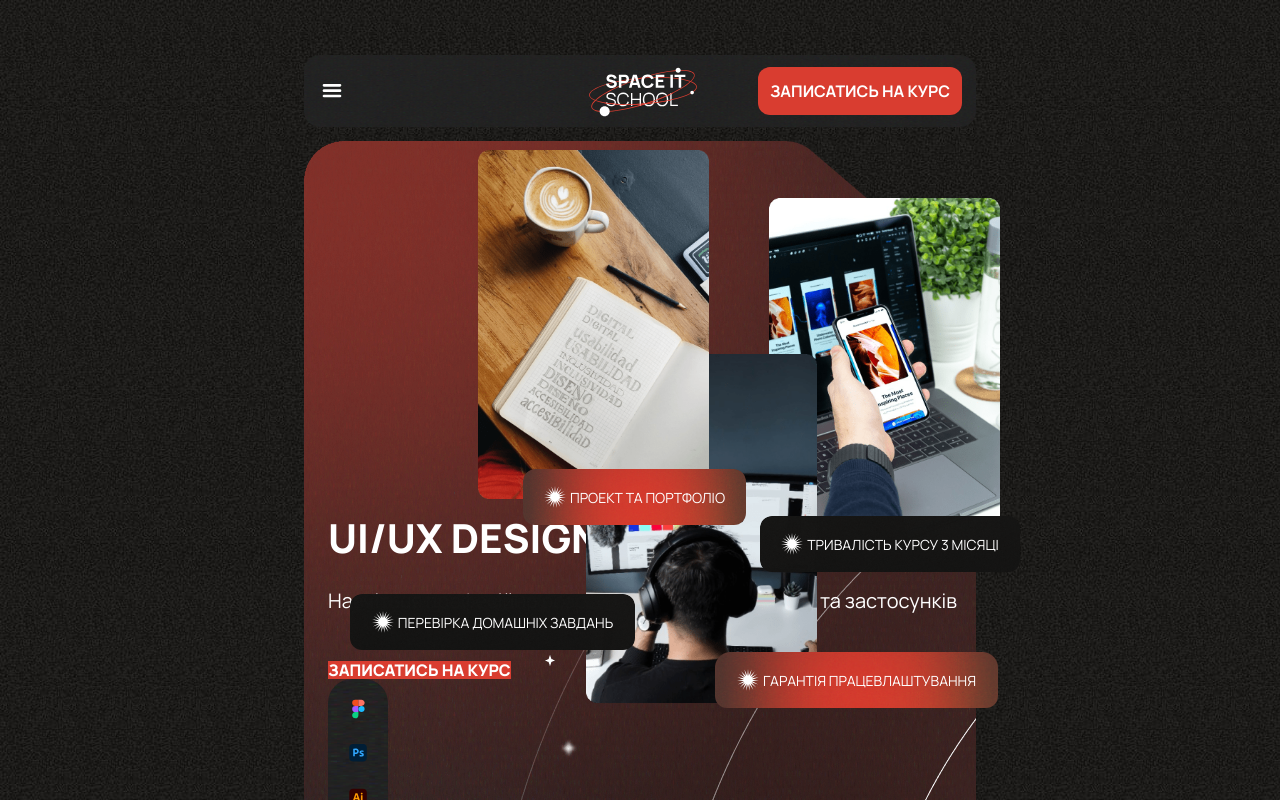
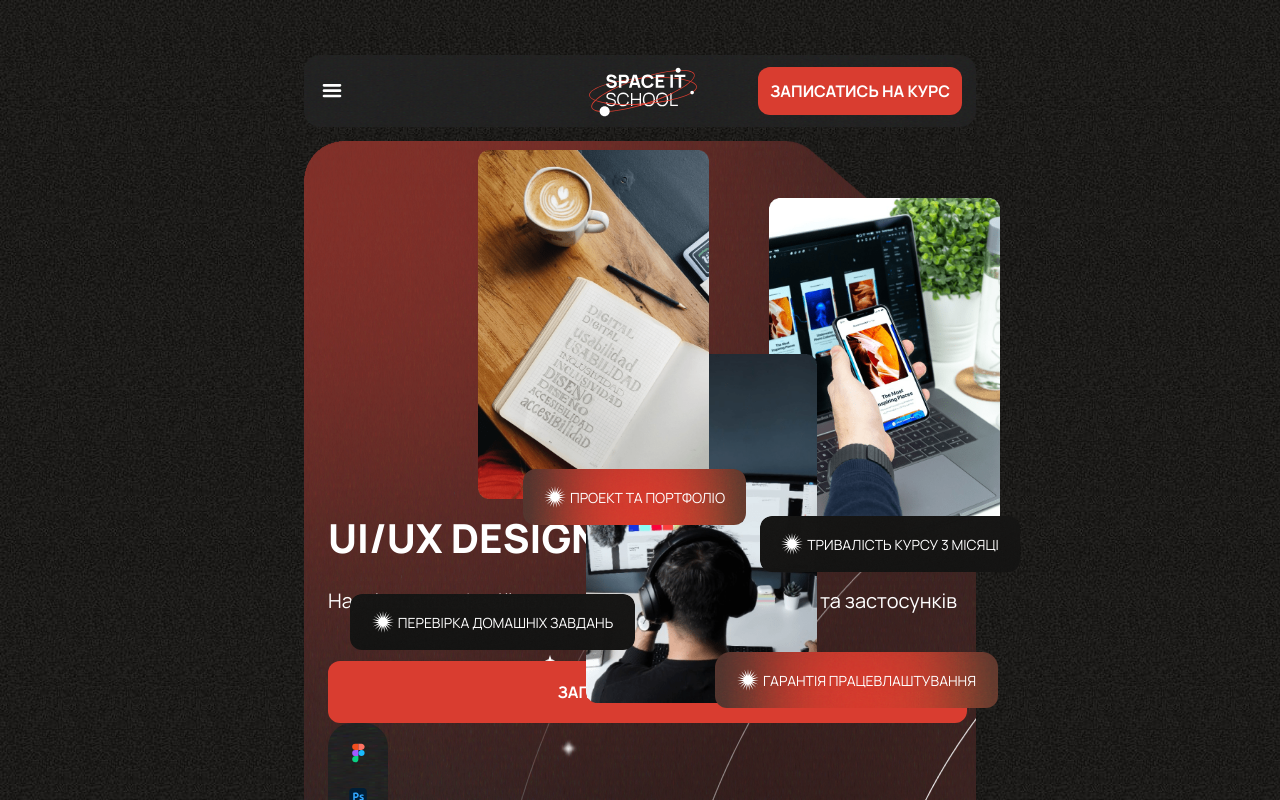
Before and after one commit to VladislavApelhants/spaceIT, a Next.js app in the folder front/: page /course in a window 1280 px wide. Shown: the top 800 px of the page. Built offline with nearby package versions, Linux system fonts and the light colour scheme.

Commit message:
btn style

```diff
--- a/front/src/components/common/Button/button.module.scss
+++ b/front/src/components/common/Button/button.module.scss
@@ -125,11 +125,16 @@
 
 .hero_course_button {
   background-color: #d93d30;
+  width: 100%;
+  padding: 23px 10px;
+  border-radius: 12px;
+  font-size: 16px;
+  font-weight: 700;
+  line-height: 1;
   @media screen and (min-width: 1368px) {
     border-radius: 12px;
     padding: 26px 10px;
     font-size: 14px;
     font-weight: 700;
-    line-height: normal;
   }
 }
--- a/front/src/components/pages/course/Hero/hero.module.scss
+++ b/front/src/components/pages/course/Hero/hero.module.scss
@@ -27,6 +27,7 @@
   @media screen and (min-width: 1368px) {
     display: flex;
     flex-direction: row-reverse;
+    justify-content: space-between;
     padding: 24px;
     background-image: url("/images/hero-courses/hero-desk1-bg.png");
   }
@@ -44,6 +45,8 @@
     margin-bottom: 153px;
   }
   @media screen and (min-width: 1920px) {
+    max-width: 490px;
+    margin-bottom: 188px;
   }
 }
 .hero_description {
```
